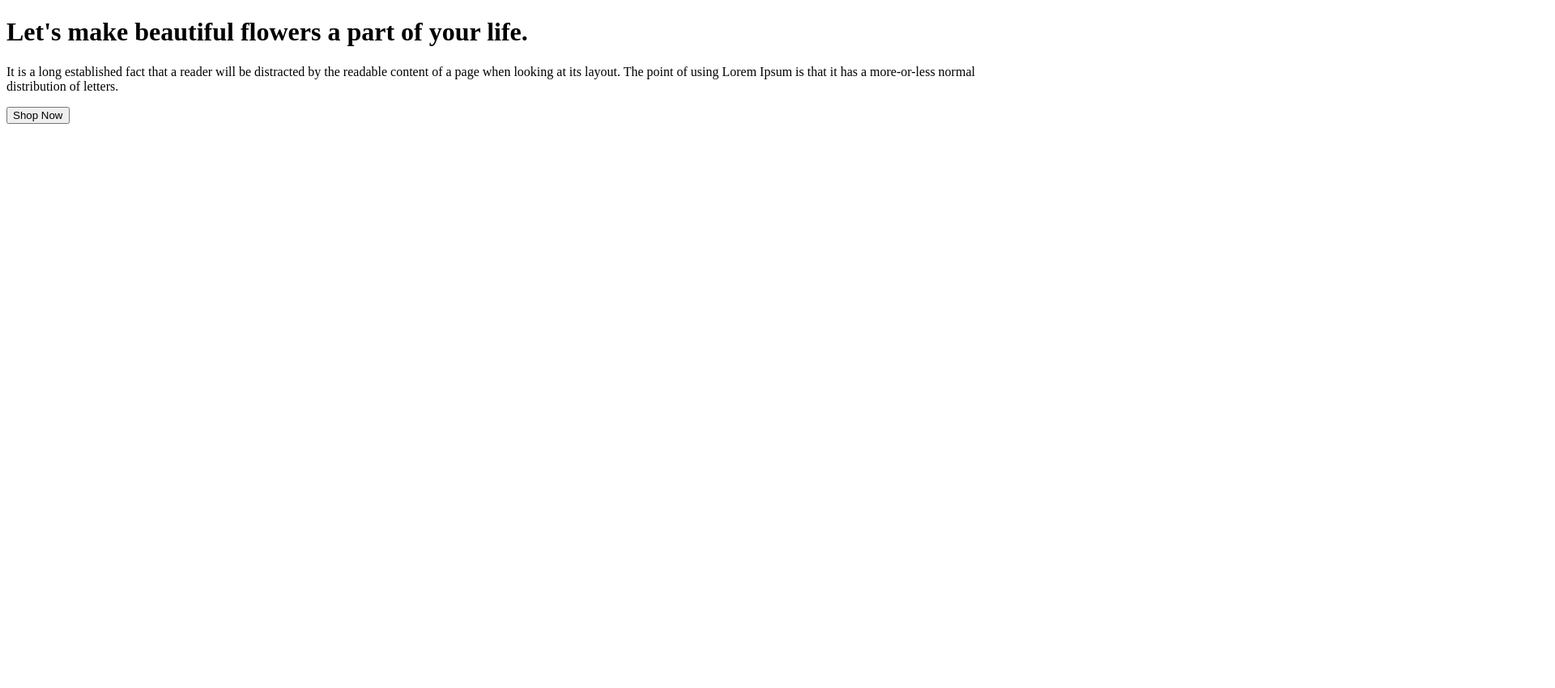
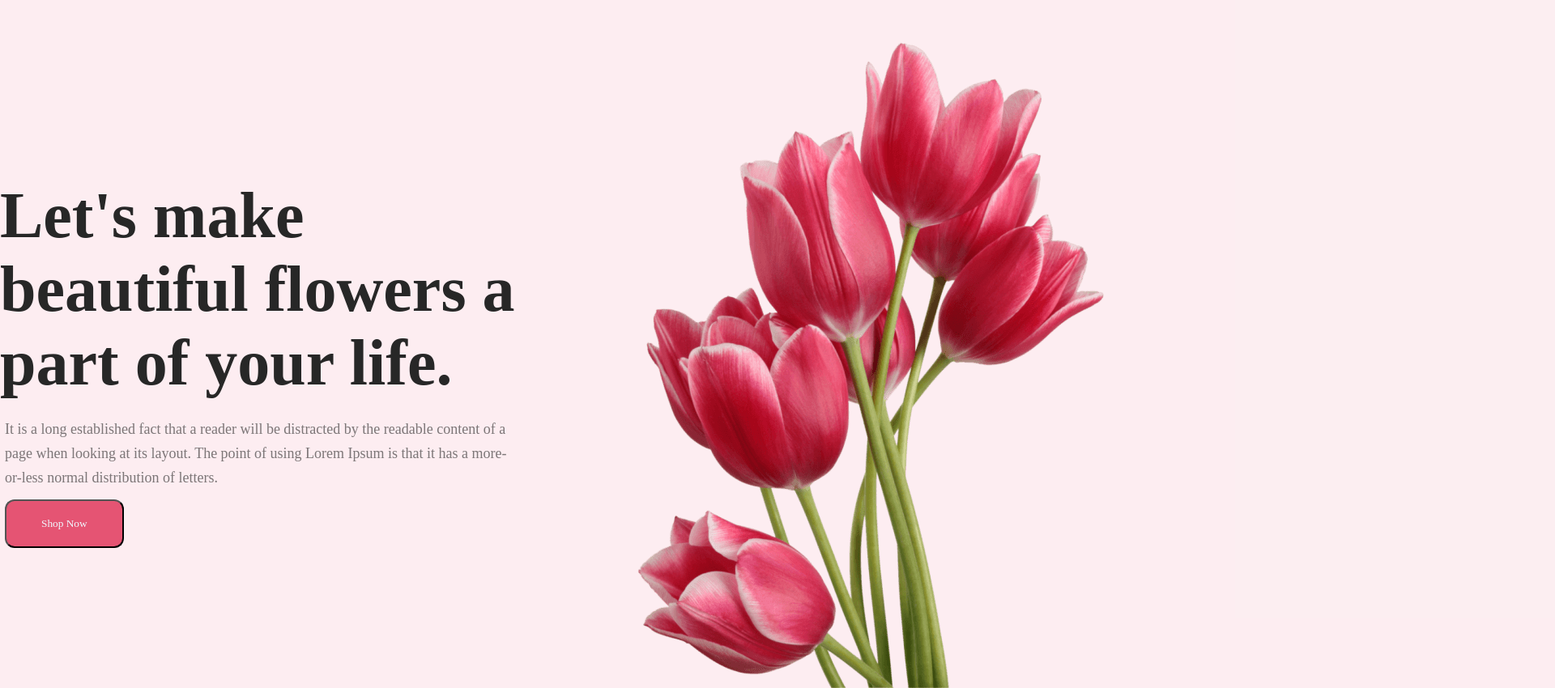
Before and after one commit to iamfardinn/Flower-shop-website, a plain HTML site: page index.html in a window 1280 px wide. Shown: the whole page at 81% size, 1920 px wide, since content can reach past the window. Before the commit the page ends 800 px from the top, so only its background shows below. Drawn offline with Linux system fonts and the light colour scheme.

Commit message:
added images and texts

```diff
--- a/index.html
+++ b/index.html
@@ -8,10 +8,12 @@
 </head>
 <body>
     <header class="head">
+
      <div class="primary-container">
+
         <div class="text">
-            <h1>Let's make beautiful flowers a part of your life.</h1>
-            <p>It is a long established fact that a reader will be distracted by the readable content of a page when looking at its layout. The point of using Lorem Ipsum is that it has a more-or-less normal distribution of letters.</p>
+            <h1 class="primary-text">Let's make<br> beautiful flowers a part of your life.</h1>
+            <p class="paragraph-text">It is a long established fact that a reader will be distracted by the readable content of a page when looking at its layout. The point of using Lorem Ipsum is that it has a more-or-less normal distribution of letters.</p>
             <button class="btn-primary">Shop Now</button>
 
         </div>
@@ -20,7 +22,7 @@
 
 
         <div class="image">
-            <img src="" alt="">
+            <img class="first-flower" src="./images/pngwing 10.png" alt="">
         </div>
 
      </div>
--- a/style.css
+++ b/style.css
@@ -0,0 +1,59 @@
+*{
+    padding: 0;
+    margin: 0;
+    font-family: 'Dosis', sans-serif;
+    font-family: 'Nunito', sans-serif;
+    font-family: 'Roboto Slab', serif;
+
+}
+.head{
+    background-color:#E554731A ;
+    width: 1920px;
+    height: 850px;
+}
+
+.primary-container{
+    display: flex;
+    align-items: center;
+
+}
+
+.primary-text{
+    width: 708px;
+    height: 288px;
+    color: #272727;
+
+font-size: 80px;
+font-style: normal;
+font-weight: 800;
+line-height: normal;
+}
+
+.paragraph-text{
+    width: 634px;
+    color: rgba(39, 39, 39, 0.60);
+
+    font-size: 18px;
+
+    font-weight: 400;
+    line-height: 30px;
+    margin: 6px;
+
+}
+.text-container{
+
+}
+
+.btn-primary{
+padding: 20px 43px;
+align-items: flex-start;
+gap: 10px;
+border-radius: 12px;
+background-color: #E55473;
+color: aliceblue;
+margin: 6px;
+}
+
+.image{
+   margin: 50px
+}
```
